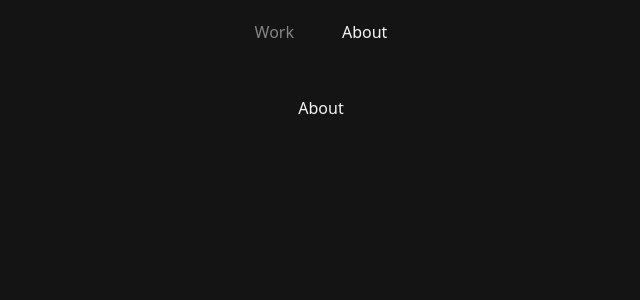
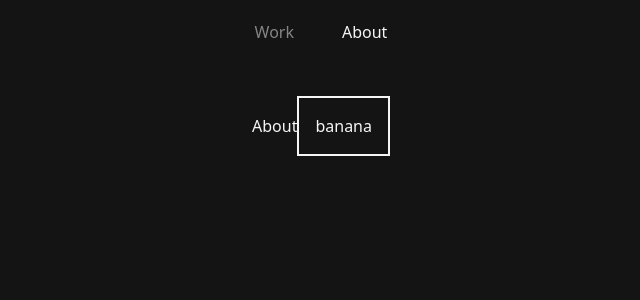
Before and after one commit to mrdude8391/branflakes, a React (Vite) app: page /about in a window 1280 px wide. Shown: the top 300 px of the page, without its empty margins (319-959 px from the left). Built offline with nearby package versions, Linux system fonts and the light colour scheme.

Commit message:
css styling

```diff
--- a/src/global.css
+++ b/src/global.css
@@ -5,10 +5,14 @@
   --font-figtree: "Figtree", sans-serif;
 }
 
+@theme inline {
+  --color-background: var(--background);
+  --color-foreground: var(--foreground);
+}
+
 :root {
-  color-scheme: dark;
-  color: oklch(0.97 0 0);
-  background-color: oklch(0.19 0 0);
+  --background: oklch(0.19 0 0);
+  --foreground: oklch(0.97 0 0);
 
   font-synthesis: none;
   text-rendering: optimizeLegibility;
@@ -16,12 +20,19 @@
   -moz-osx-font-smoothing: grayscale;
 }
 
-nav {
-  @apply sticky w-full h-16;
-}
-
-#outlet {
-  @apply flex flex-col mx-auto my-4 p-4 w-full max-w-screen min-h-svh items-center;
+@layer base {
+  * {
+    @apply bg-background text-foreground border-foreground;
+  }
+  nav {
+    @apply sticky w-full h-16;
+  }
+  #outlet {
+    @apply flex flex-col mx-auto my-4 p-4 w-full max-w-screen min-h-svh items-center;
+  }
+  Button {
+    @apply cursor-pointer;
+  }
 }
 
 @layer utilities {
--- a/src/pages/About.tsx
+++ b/src/pages/About.tsx
@@ -1,5 +1,10 @@
 const About = () => {
-  return <div>About</div>;
+  return (
+    <div>
+      About
+      <button className="p-4  border-2">banana</button>
+    </div>
+  );
 };
 
 export default About;
--- a/src/pages/layout/MainLayout.tsx
+++ b/src/pages/layout/MainLayout.tsx
@@ -5,7 +5,7 @@ const MainLayout = () => {
   return (
     <>
       <Nav />
-      <div id="outlet" className="">
+      <div id="outlet">
         <Outlet />
       </div>
     </>
```
